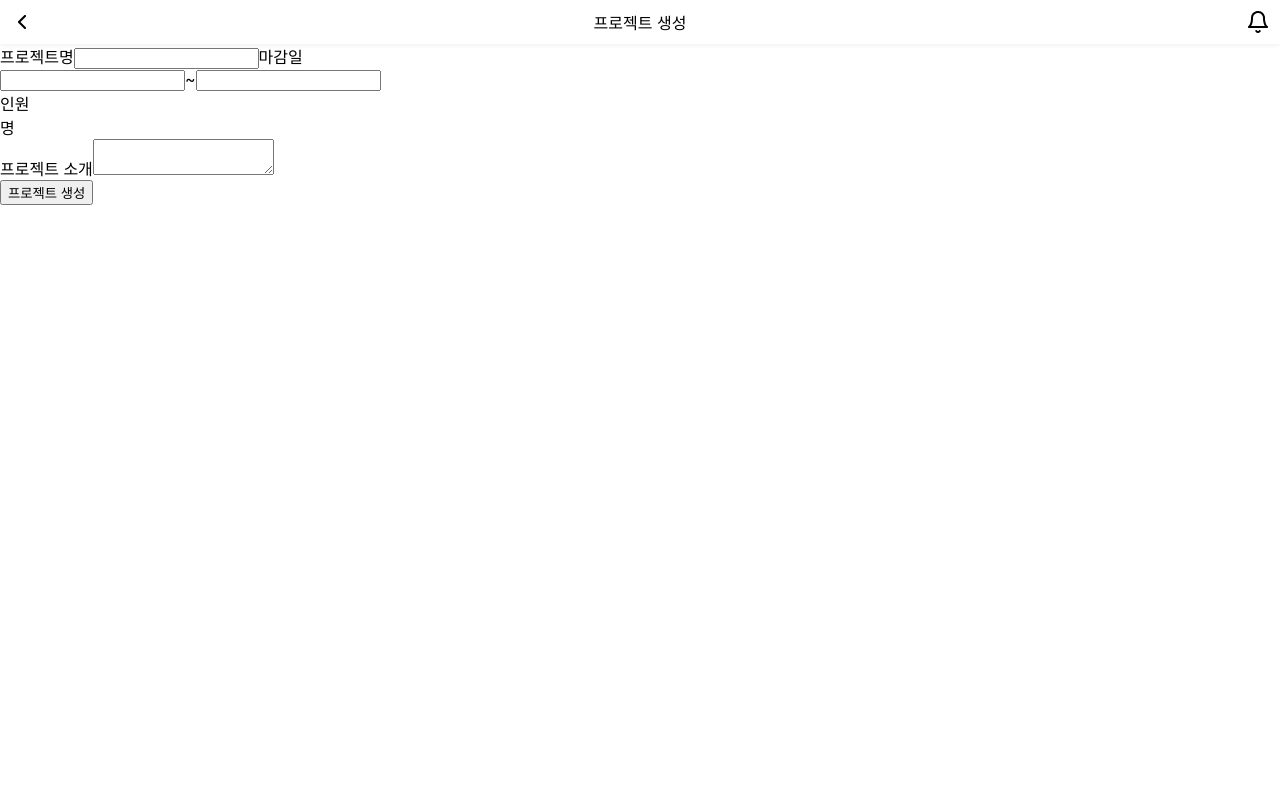
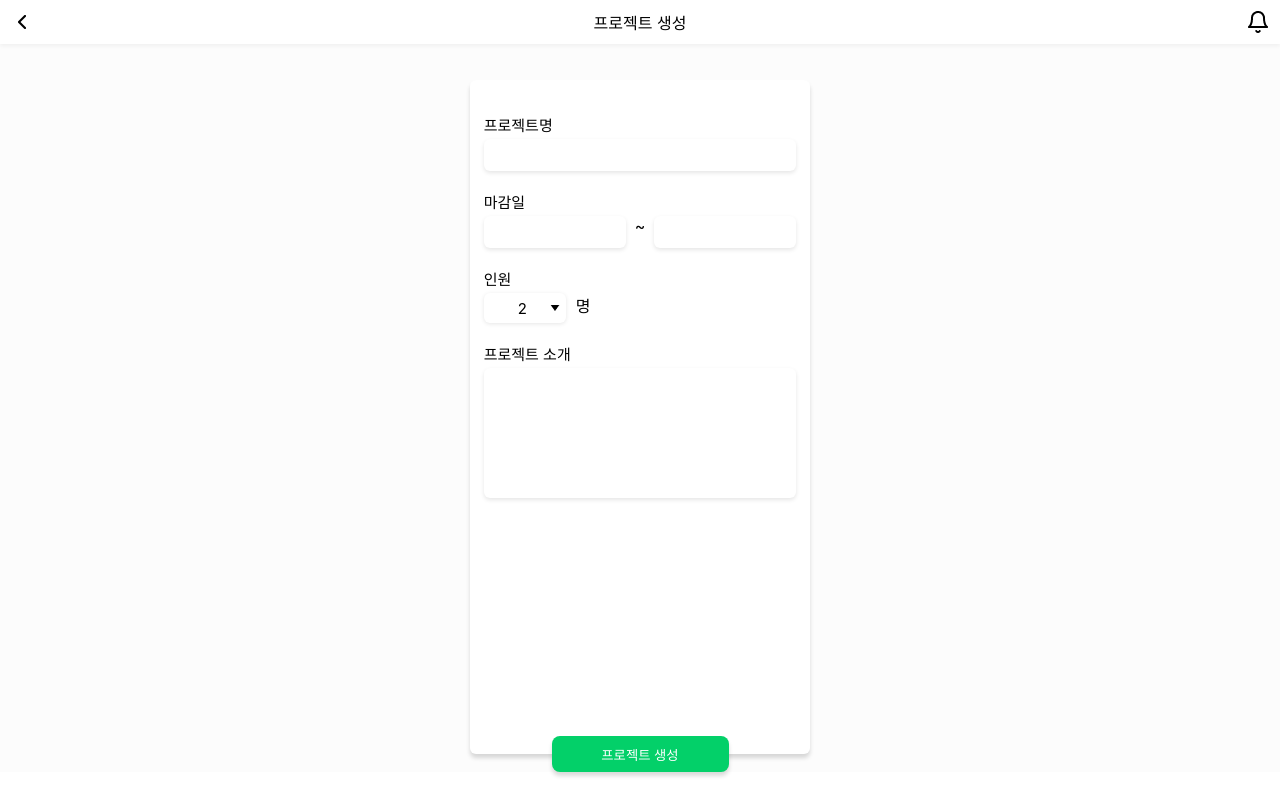
Before and after one commit to hyennin/collaboo-client, a React (Create React App) app: page /gen-project in a window 1280 px wide. Built offline with nearby package versions, Linux system fonts and the light colour scheme.

Commit message:
💄 feat: 프로젝트 생성 UI 구현

```diff
--- a/src/pages/genProject.js
+++ b/src/pages/genProject.js
@@ -1,30 +1,53 @@
+import { useState } from 'react';
 import Header from '../components/header';
 import styles from '../styles/GenProject.module.css';
+import down from '../assets/down.png';
 
 const GenProject = () => {
+  const [currentValue, setCurrentValue] = useState("2");
+  const [showOptions, setShowOptions] = useState(false);
+  const handleOnChangeSelectValue = (e) => {
+    setCurrentValue(e.target.getAttribute("value"));
+  };
+
   return (
-    <div>
+    <div className={styles.container}>
       <Header title='프로젝트 생성'/>
-      <div>
-        <form>
-          <label>프로젝트명</label>
-          <input/>
-          <label>마감일</label>
-          <div>
-            <input/>
-            ~
-            <input/>
+      <div className={styles.gen_container}>
+        <form className={styles.form}>
+          <label className={styles.label}>프로젝트명</label>
+          <input className={styles.input}/>
+          <label className={styles.label}>마감일</label>
+          <div className={styles.datepicker}>
+            <input className={styles.from}/>&nbsp;&nbsp;~&nbsp;&nbsp;<input className={styles.to}/>
           </div>
-          <label>인원</label>
-          <div>
-            <div></div>
+          <label className={styles.label}>인원</label>
+          <div className={styles.select_container}>
+            <div className={styles.select} onClick={() => {
+              console.log(showOptions)
+              setShowOptions(!showOptions)
+            }}>
+              <div className={showOptions ? styles.selected2 : styles.selected}>
+                <div className={styles.num}>{currentValue}</div>
+                <img className={styles.down_btn} src={down} alt='down'/>
+              </div>
+              <div className={styles.option_container} style={{ display: showOptions ? 'block' : 'none'}}>
+                <div className={styles.option} onClick={handleOnChangeSelectValue} value='2'>2</div>
+                <div className={styles.option} onClick={handleOnChangeSelectValue} value='3'>3</div>
+                <div className={styles.option} onClick={handleOnChangeSelectValue} value='4'>4</div>
+                <div className={styles.option} onClick={handleOnChangeSelectValue} value='5'>5</div>
+                <div className={styles.option} onClick={handleOnChangeSelectValue} value='6'>6</div>
+                <div className={styles.option} onClick={handleOnChangeSelectValue} value='7'>7</div>
+                <div className={styles.option} onClick={handleOnChangeSelectValue} value='8'>8</div>
+              </div>
+            </div>
             <p>명</p>
           </div>
-          <label>프로젝트 소개</label>
-          <textarea/>
+          <label className={styles.label}>프로젝트 소개</label>
+          <textarea className={styles.info}/>
         </form>
       </div>
-      <button>프로젝트 생성</button>
+      <button className={styles.gen_btn}>프로젝트 생성</button>
     </div>
   );
 }
--- a/src/styles/GenProject.module.css
+++ b/src/styles/GenProject.module.css
@@ -0,0 +1,132 @@
+.container {
+  display: flex;
+  flex-direction: column;
+  align-items: center;
+  background-color: #FCFCFC;
+}
+
+.gen_container {
+  margin: 30px;
+  height: 660px;
+  display: flex;
+  flex-direction: column;
+  align-items: center;
+  margin-top: 36px;
+  padding-top: 14px;
+  background-color: white;
+  border-radius: 6px;
+  box-shadow: 0px 4px 4px 0px rgba(0, 0, 0, 0.15);
+}
+
+.form {
+  display: flex;
+  flex-direction: column;
+  margin: 0 14px;
+}
+
+.label {
+  margin-top: 20px;
+  margin-bottom: 4px;
+  font-size: 15px;
+}
+
+.input {
+  height: 30px;
+  padding-left: 10px;
+  border: 0;
+  outline: none;
+  border-radius: 6px;
+  box-shadow: 0px 2px 4px 0px rgba(0, 0, 0, 0.1);
+}
+
+.select_container {
+  display: flex;
+  column-gap: 10px;
+}
+
+.selected {
+  width: 82px;
+  height: 30px;
+  display: flex;
+  justify-content: space-between;
+  align-items: center;
+  column-gap: 20px;
+  border-radius: 6px;
+  box-shadow: 0px 1px 4px 0px rgba(0, 0, 0, 0.1);
+}
+
+.selected2 {
+  width: 82px;
+  height: 30px;
+  display: flex;
+  justify-content: space-between;
+  align-items: center;
+  column-gap: 20px;
+  border-radius: 6px 6px 0 0;
+  box-shadow: 0px 1px 4px 0px rgba(0, 0, 0, 0.1);
+}
+
+.option_container {
+  position: absolute;
+
+}
+
+.option {
+  width: 48px;
+  height: 30px;
+  display: flex;
+  align-items: center;
+  padding-left: 34px;
+  font-size: 15px;
+  background-color: white;
+  box-shadow: 0px 1px 4px 0px rgba(0, 0, 0, 0.1);
+}
+
+.option:last-child {
+  border-radius: 0 0 6px 6px;
+}
+
+.num {
+  margin-left: 34px;
+  font-size: 15px;
+}
+
+.down_btn {
+  margin-right: 6px;
+}
+
+.datepicker {
+  display: flex;
+
+}
+
+.from, .to {
+  width: 130px;
+  height: 30px;
+  padding-left: 10px;
+  border: 0;
+  outline: none;
+  border-radius: 6px;
+  box-shadow: 0px 2px 4px 0px rgba(0, 0, 0, 0.1);
+}
+
+.info {
+  height: 120px;
+  padding: 5px 10px;
+  border: 0;
+  outline: none;
+  border-radius: 6px;
+  box-shadow: 0px 2px 4px 0px rgba(0, 0, 0, 0.1);
+  resize: none;
+}
+
+.gen_btn {
+  margin-top: -48px;
+  width: 177px;
+  height: 36px;
+  color: white;
+  background-color: #03D069;
+  border: 0;
+  border-radius: 8px;
+  box-shadow: 0px 4px 4px 0px rgba(0, 0, 0, 0.15);
+}
--- a/src/styles/Header.module.css
+++ b/src/styles/Header.module.css
@@ -4,6 +4,7 @@
   display: flex;
   justify-content: space-between;
   align-items: center;
+  background-color: white;
   box-shadow: 0px 2px 4px 0px rgba(0, 0, 0, 0.05);
 }
 
--- a/src/styles/Main.module.css
+++ b/src/styles/Main.module.css
@@ -38,7 +38,7 @@
 .content {
   position: relative;
   z-index: 1000;
-  width: 321px;
+  margin: 30px;
   height: 660px;
   display: flex;
   flex-direction: column;
```
Also changed, not shown: src/assets/down.png (added).
